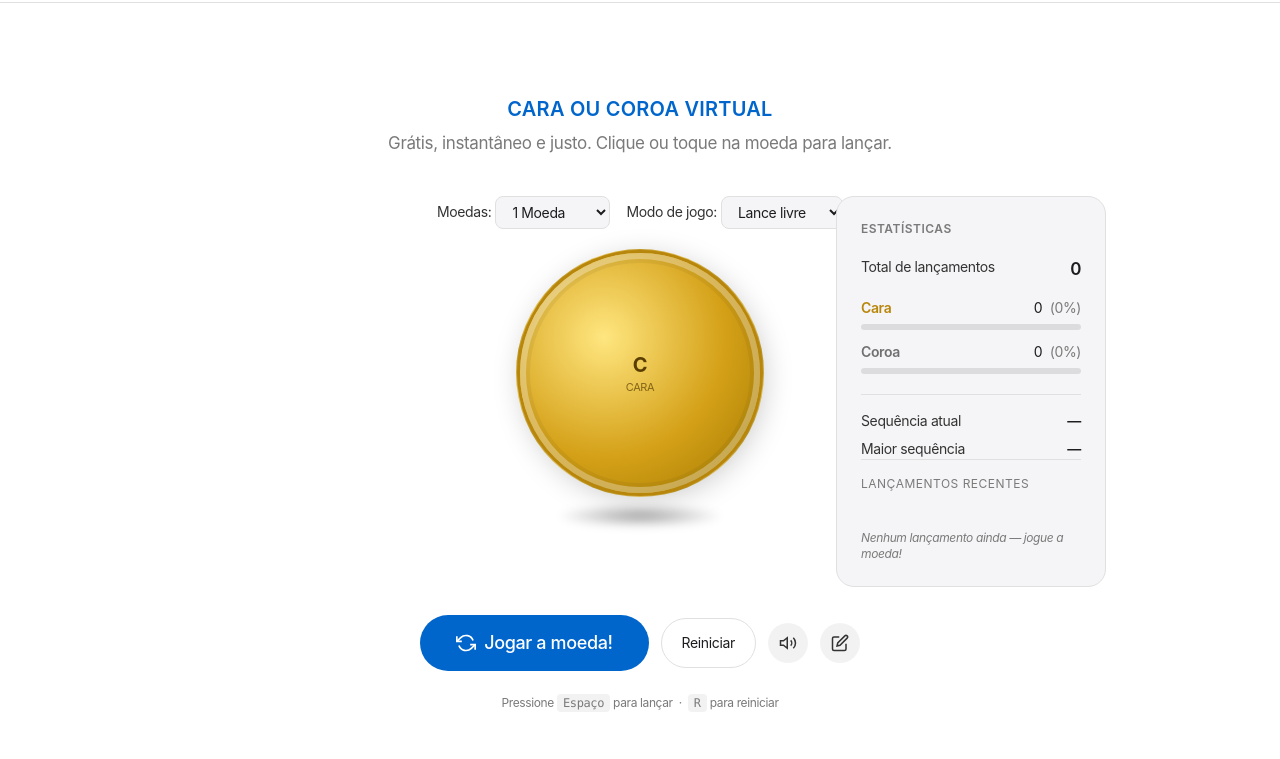
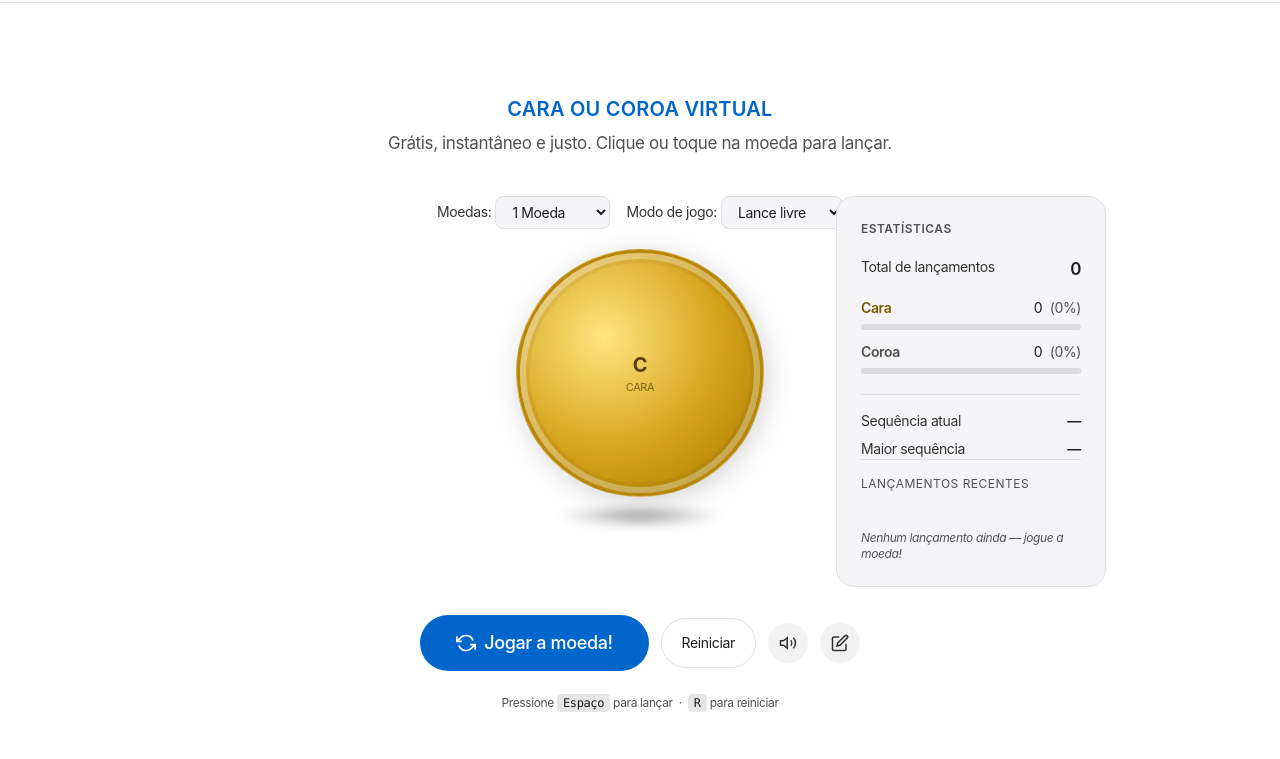
Before and after one commit to DeepakSinghN/cara-ou-coroa, an Astro site: page / in a window 1280 px wide. Shown: the part 41-800 px from the top of the page. Built offline with nearby package versions, Linux system fonts and the light colour scheme; Astro itself is replaced by a stand-in of ours.

Commit message:
fix: increase color contrast ratios to meet WCAG 2.1 AA/AAA accessibility standards

```diff
--- a/src/components/CoinApp.astro
+++ b/src/components/CoinApp.astro
@@ -126,9 +126,9 @@
         </div>
 
         <!-- Dica de atalho do teclado -->
-        <p class="text-xs text-ink-faint dark:text-white/30 m-0 text-center">
-          Pressione <kbd class="bg-black/5 dark:bg-white/10 px-1.5 py-0.5 rounded font-mono">Espaço</kbd> para lançar &nbsp;·&nbsp;
-          <kbd class="bg-black/5 dark:bg-white/10 px-1.5 py-0.5 rounded font-mono">R</kbd> para reiniciar
+        <p class="text-xs text-ink-faint dark:text-white/70 m-0 text-center">
+          Pressione <kbd class="bg-black/10 text-ink dark:bg-white/15 dark:text-white px-1.5 py-0.5 rounded font-mono">Espaço</kbd> para lançar &nbsp;·&nbsp;
+          <kbd class="bg-black/10 text-ink dark:bg-white/15 dark:text-white px-1.5 py-0.5 rounded font-mono">R</kbd> para reiniciar
         </p>
       </div>
 
@@ -136,7 +136,7 @@
       <div id="stats-panel" class="flex-none w-full sm:w-[280px] max-w-full sm:max-w-[320px] lg:w-[270px] lg:absolute lg:right-0 lg:top-0 mt-10 lg:mt-0">
         <!-- Painel de estatísticas -->
         <div class="bg-parchment border border-hairline dark:bg-white/6 dark:border-white/10 rounded-lg p-6">
-          <h2 class="text-xs font-semibold text-ink-faint dark:text-white/50 mb-5 uppercase tracking-[0.5px]">Estatísticas</h2>
+          <h2 class="text-xs font-semibold text-ink-faint dark:text-white/80 mb-5 uppercase tracking-[0.5px]">Estatísticas</h2>
 
           <!-- Total de lançamentos -->
           <div class="flex justify-between mb-4">
@@ -147,7 +147,7 @@
           <!-- Cara -->
           <div class="mb-3">
             <div class="flex justify-between mb-1.5">
-              <span class="text-sm text-[#b8860b] dark:text-[#d4a017] font-semibold">Cara</span>
+              <span class="text-sm text-[#7a5905] dark:text-[#f5ce60] font-semibold">Cara</span>
               <span class="text-sm text-ink dark:text-on-dark">
                 <span id="stat-heads">0</span>
                 <span class="text-ink-faint dark:text-body-muted ml-1">(<span id="stat-heads-pct">0</span>%)</span>
@@ -161,7 +161,7 @@
           <!-- Coroa -->
           <div class="mb-5">
             <div class="flex justify-between mb-1.5">
-              <span class="text-sm text-[#707070] dark:text-[#9a9a9a] font-semibold">Coroa</span>
+              <span class="text-sm text-[#505050] dark:text-[#b0b0b0] font-semibold">Coroa</span>
               <span class="text-sm text-ink dark:text-on-dark">
                 <span id="stat-tails">0</span>
                 <span class="text-ink-faint dark:text-body-muted ml-1">(<span id="stat-tails-pct">0</span>%)</span>
@@ -186,9 +186,9 @@
 
           <!-- Histórico de lançamentos -->
           <div class="border-t border-hairline dark:border-white/10 pt-4">
-            <p class="text-xs text-ink-faint dark:text-white/50 mb-2.5 uppercase tracking-[0.5px]">Lançamentos recentes</p>
+            <p class="text-xs text-ink-faint dark:text-white/80 mb-2.5 uppercase tracking-[0.5px]">Lançamentos recentes</p>
             <div id="history-stream" class="flex flex-wrap gap-1 min-h-[28px]" role="region" aria-live="polite" aria-label="Histórico de lançamentos"></div>
-            <p id="history-empty" class="text-xs text-ink-faint dark:text-white/30 m-0 italic">Nenhum lançamento ainda — jogue a moeda!</p>
+            <p id="history-empty" class="text-xs text-ink-faint dark:text-white/70 m-0 italic">Nenhum lançamento ainda — jogue a moeda!</p>
           </div>
         </div>
       </div>
--- a/src/pages/index.astro
+++ b/src/pages/index.astro
@@ -38,7 +38,7 @@ import Footer from '../components/Footer.astro';
             <span class="text-white text-xl font-bold">2</span>
           </div>
           <h3 class="text-[17px] font-semibold text-ink mb-2 mt-0 tracking-[-0.374px]">Lance a moeda</h3>
-          <p class="text-sm text-ink-faint m-0 leading-relaxed">Clique no botão Lançar, toque na moeda, ou pressione <kbd class="bg-black/8 px-1.5 py-0.5 rounded font-mono text-xs">Espaço</kbd>. Uma animação 3D real gira a moeda e a pousa aleatoriamente.</p>
+          <p class="text-sm text-ink-faint m-0 leading-relaxed">Clique no botão Lançar, toque na moeda, ou pressione <kbd class="bg-black/12 text-ink font-semibold px-1.5 py-0.5 rounded font-mono text-xs">Espaço</kbd>. Uma animação 3D real gira a moeda e a pousa aleatoriamente.</p>
         </div>
 
         <!-- Passo 3 -->
--- a/src/styles/global.css
+++ b/src/styles/global.css
@@ -31,8 +31,8 @@
   /* --- Text Colors --- */
   --color-ink: #1d1d1f;
   --color-ink-muted: #333333;
-  --color-ink-faint: #7a7a7a;
-  --color-body-muted: #cccccc;
+  --color-ink-faint: #525256;
+  --color-body-muted: #e0e0e0;
   --color-on-dark: #ffffff;
   --color-on-primary: #ffffff;
 
@@ -81,7 +81,7 @@
   --color-pearl: #3a3a3c;
   --color-ink: #f5f5f7;
   --color-ink-muted: #ebebf0;
-  --color-ink-faint: #8e8e93;
+  --color-ink-faint: #b0b0b5;
   --color-hairline: #3a3a3c;
   --color-divider: #2c2c2e;
   --color-primary: #2997ff;
```
